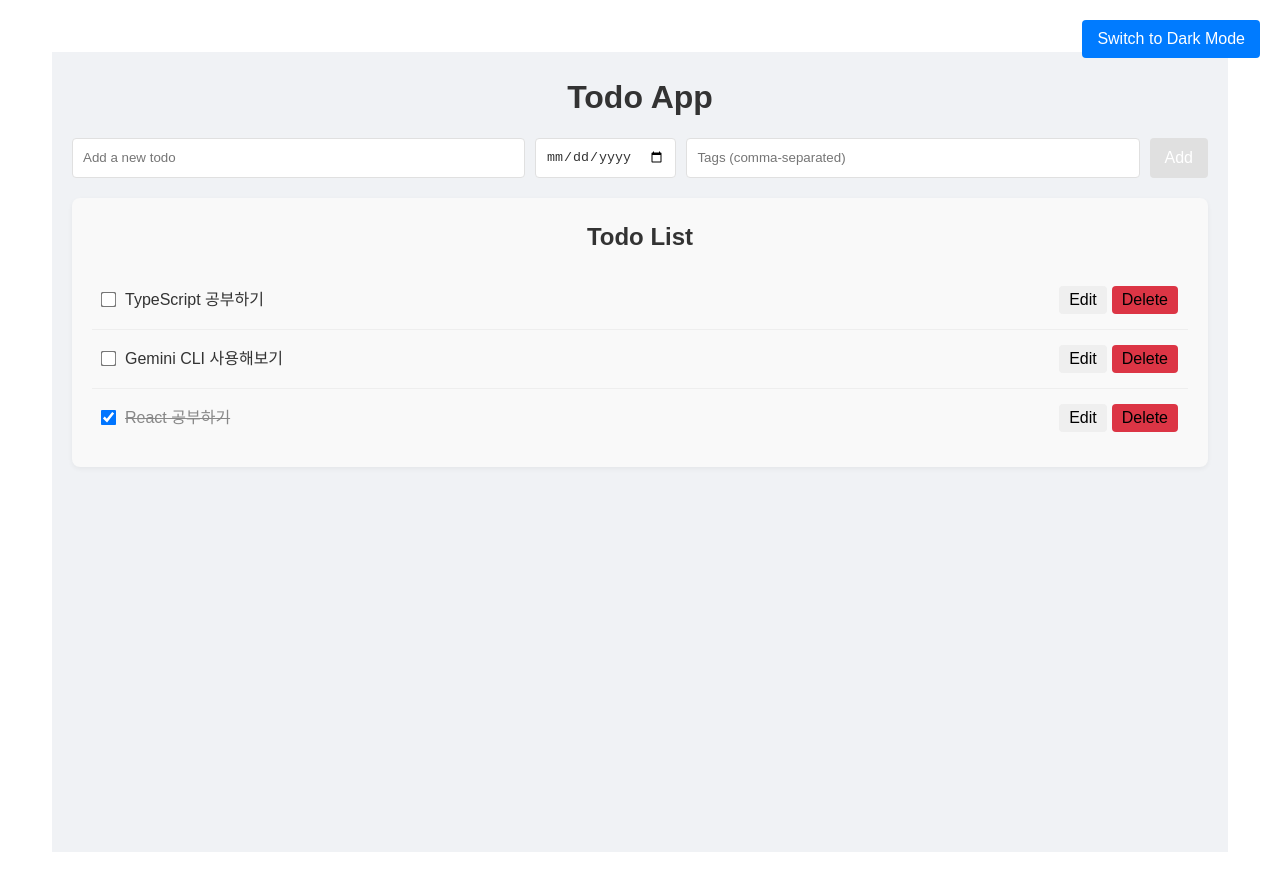
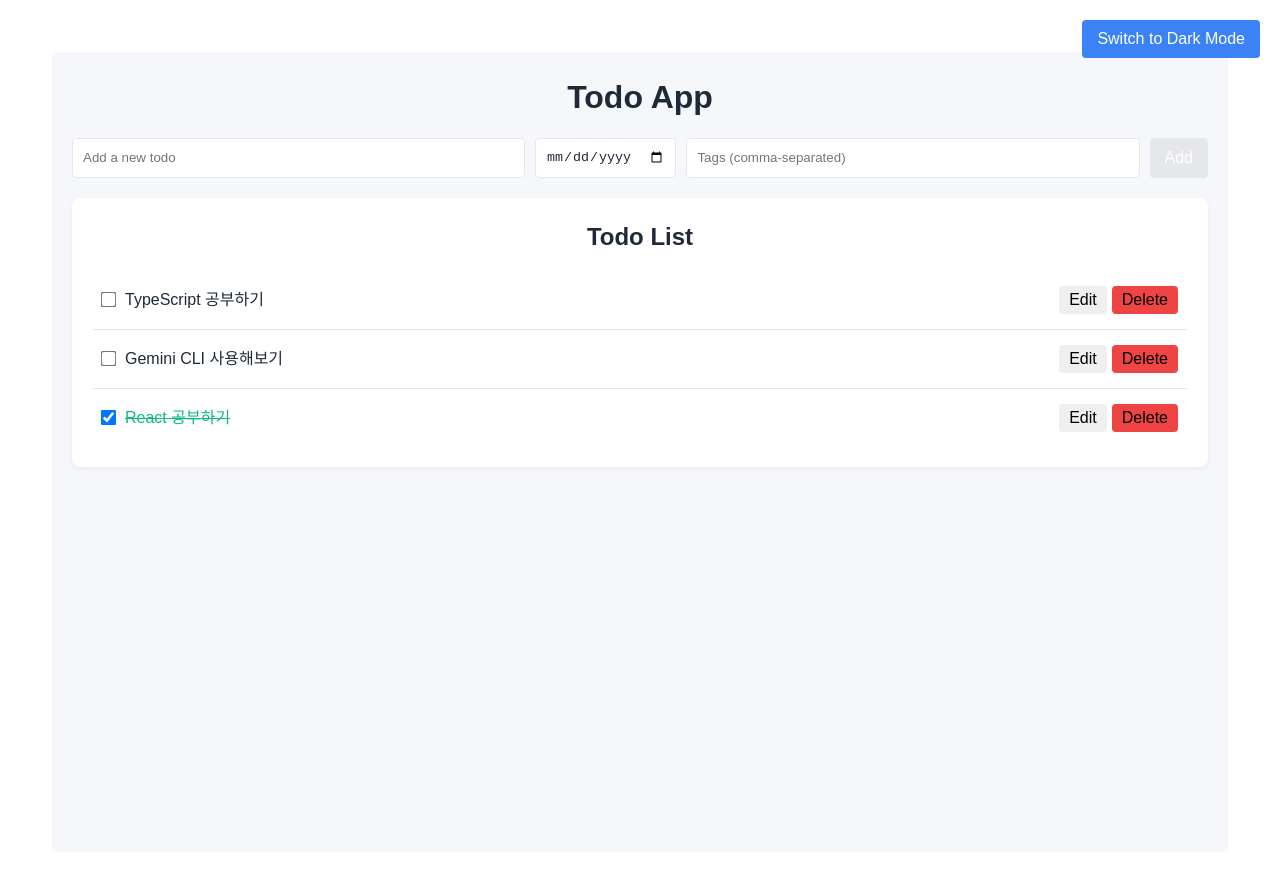
Before and after one commit to jaegap-tech/todolist-app, a React (Vite) app in the folder todolist-app/: page / in a window 1280 px wide. Shown: the top 890 px of the page. Built offline with nearby package versions, Linux system fonts and the light colour scheme.

Commit message:
feat: 다크 모드 및 사용자 지정 테마 지원
- 테마 정의 및 컨텍스트 구현

- 앱에 테마 공급자 및 전환 UI 통합

- 컴포넌트 스타일을 테마 변수 사용으로 전환

- 테마 기본 설정 저장을 위한 로컬 스토리지 통합

```diff
--- a/todolist-app/src/components/TodoItem.tsx
+++ b/todolist-app/src/components/TodoItem.tsx
@@ -3,6 +3,18 @@ import type { Todo } from '../types/todo';
 import EditTodoForm from './EditTodoForm';
 import ConfirmationDialog from './ConfirmationDialog';
 import styled from 'styled-components';
+import { tagColors } from '../styles/themes'; // Import tagColors
+
+// Helper function to get a consistent color for a tag
+const getTagColor = (tag: string) => {
+  const colors = Object.values(tagColors);
+  let hash = 0;
+  for (let i = 0; i < tag.length; i++) {
+    hash = tag.charCodeAt(i) + ((hash << 5) - hash);
+  }
+  const index = Math.abs(hash % colors.length);
+  return colors[index];
+};
 
 interface TodoItemProps {
   todo: Todo;
@@ -29,13 +41,13 @@ const TodoTextContainer = styled.div`
 
 const TodoText = styled.span<{ $completed: boolean }>`
   text-decoration: ${({ $completed }) => ($completed ? 'line-through' : 'none')};
-  color: ${({ $completed, theme }) => ($completed ? theme.completedText : theme.text)}; // Use theme.completedText and theme.text
+  color: ${({ $completed, theme }) => ($completed ? theme.completedText : theme.text)};
 `;
 
 const DueDate = styled.span`
   display: block;
   font-size: 0.8em;
-  color: ${({ theme }) => theme.secondaryText}; // Use theme.secondaryText
+  color: ${({ theme }) => theme.secondaryText};
   margin-top: 4px;
 `;
 
@@ -46,9 +58,9 @@ const TagContainer = styled.div`
   margin-top: 5px;
 `;
 
-const Tag = styled.span`
-  background-color: ${({ theme }) => theme.tagBackground}; // Use theme.tagBackground
-  color: ${({ theme }) => theme.tagText}; // Use theme.tagText
+const Tag = styled.span<{ $tagColor: string }>`
+  background-color: ${({ $tagColor }) => $tagColor};
+  color: white;
   padding: 3px 8px;
   border-radius: 4px;
   font-size: 0.7em;
@@ -69,13 +81,13 @@ const Button = styled.button`
   transition: background-color 0.2s ease;
 
   &:hover {
-    background-color: ${({ theme }) => theme.primaryHover}; // Use theme.primaryHover
+    background-color: ${({ theme }) => theme.primaryHover};
   }
 
   &.delete-button {
-    background-color: ${({ theme }) => theme.danger}; // Use theme.danger
+    background-color: ${({ theme }) => theme.danger};
     &:hover {
-      background-color: ${({ theme }) => theme.dangerHover}; // Use theme.dangerHover
+      background-color: ${({ theme }) => theme.dangerHover};
     }
   }
 `;
@@ -122,7 +134,7 @@ const TodoItem: React.FC<TodoItemProps> = ({ todo, onDelete, onToggle, onUpdate
             {todo.tags && todo.tags.length > 0 && (
               <TagContainer>
                 {todo.tags.map((tag, index) => (
-                  <Tag key={index}>{tag}</Tag>
+                  <Tag key={index} $tagColor={getTagColor(tag)}>{tag}</Tag>
                 ))}
               </TagContainer>
             )}
--- a/todolist-app/src/components/TodoList.tsx
+++ b/todolist-app/src/components/TodoList.tsx
@@ -7,18 +7,18 @@ interface TodoListProps {
   todos: Todo[];
   onDelete: (id: number) => void;
   onToggle: (id: number) => void;
-  onUpdate: (id: number, newText: string, newDueDate: string | null) => void;
+  onUpdate: (id: number, newText: string, newDueDate: string | null, newTags: string[]) => void;
 }
 
 const ListContainer = styled.div`
-  background-color: #f9f9f9;
+  background-color: ${({ theme }) => theme.cardBackground}; // Use theme.cardBackground
   padding: 20px;
   border-radius: 8px;
-  box-shadow: 0 2px 5px rgba(0, 0, 0, 0.05);
+  box-shadow: 0 2px 5px rgba(0, 0, 0, 0.05); // Keep shadow for now, can be themed later
 `;
 
 const Title = styled.h2`
-  color: #333;
+  color: ${({ theme }) => theme.text}; // Use theme.text
   margin-bottom: 15px;
   text-align: center;
 `;
@@ -27,7 +27,7 @@ const StyledList = styled.ul`
   padding: 0;
   list-style: none;
   li {
-    border-bottom: 1px solid #eee;
+    border-bottom: 1px solid ${({ theme }) => theme.border}; // Use theme.border
   }
   li:last-child {
     border-bottom: none;
@@ -37,7 +37,7 @@ const StyledList = styled.ul`
 const EmptyState = styled.div`
   text-align: center;
   padding: 40px 20px;
-  color: #888;
+  color: ${({ theme }) => theme.emptyState}; // Use theme.emptyState
 `;
 
 const TodoList: React.FC<TodoListProps> = ({ todos, onDelete, onToggle, onUpdate }) => {
--- a/todolist-app/src/styles/themes.ts
+++ b/todolist-app/src/styles/themes.ts
@@ -1,19 +1,22 @@
 export const lightTheme = {
-  background: '#f0f2f5',
+  background: '#f5f7fa',
   cardBackground: '#ffffff',
-  text: '#333333',
-  secondaryText: '#666666',
-  border: '#e0e0e0',
-  primary: '#007bff',
-  primaryHover: '#0056b3',
-  danger: '#dc3545',
-  dangerHover: '#c82333',
-  checkbox: '#007bff',
-  completedText: '#888',
-  error: 'red',
-  emptyState: '#888',
+  text: '#1f2937',
+  secondaryText: '#6b7280',
+  border: '#e5e7eb',
+
+  primary: '#3b82f6',
+  primaryHover: '#3b82f6',
+  danger: '#ef4444',
+  dangerHover: '#ef4444',
+
+  checkbox: '#3b82f6',
+  completedText: '#10b981',
+  error: '#ef4444',
+  emptyState: '#6b7280',
+
   tagBackground: '#e0e0e0',
-  tagText: '#555',
+  tagText: '#1f2937',
 };
 
 export const darkTheme = {
@@ -34,6 +37,14 @@ export const darkTheme = {
   tagText: '#f5f5f5',
 };
 
+export const tagColors = {
+  blue: '#3b82f6',
+  green: '#10b981',
+  orange: '#f59e0b',
+  red: '#ef4444',
+  purple: '#8b5cf6',
+};
+
 export type Theme = typeof lightTheme;
 
 export const themes = {
```
